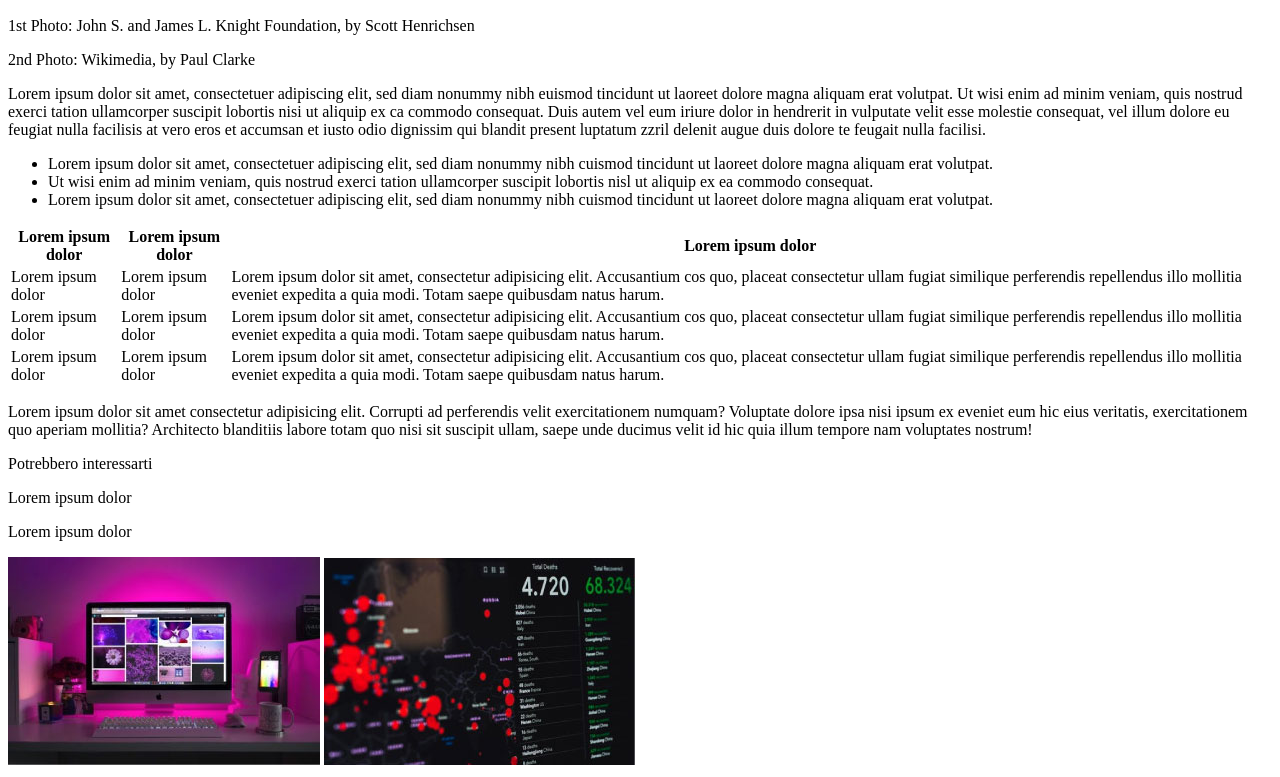
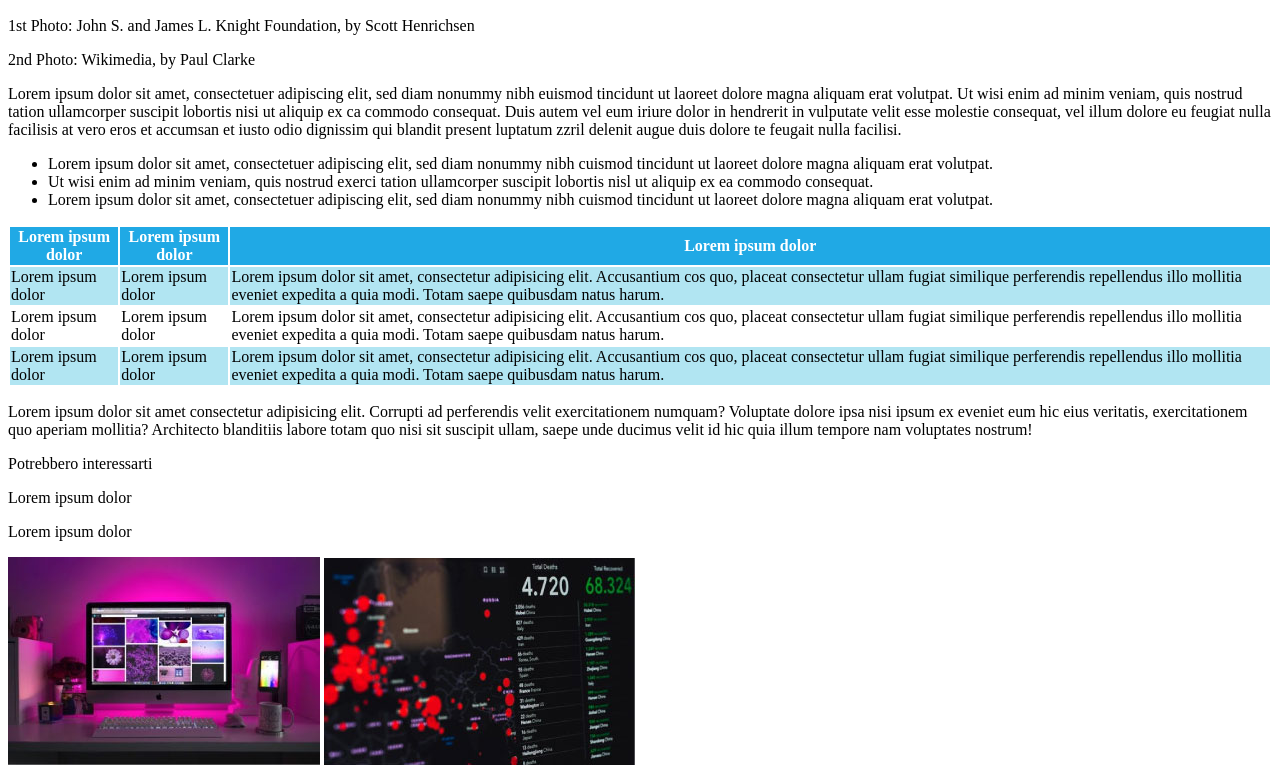
Before and after one commit to lorenzo-senettin/html-css-booleaner, a plain HTML site: page index.html in a window 1280 px wide. Shown: the part 1187-1964 px from the top of the page. Drawn offline with Linux system fonts and the light colour scheme.

Commit message:
Add css (ticket)

```diff
--- a/assets/css/style.css
+++ b/assets/css/style.css
@@ -0,0 +1,19 @@
+:root {
+  --thb-lblue: #4ea0ff;
+  --thb-blue: #20a9e5;
+  --thb-llblue: #b1e5f2;
+}
+
+#site_header {
+  background-color: var(--thb-lblue);
+}
+
+
+#top-table {
+  background-color: var(--thb-blue);
+  color: white;
+}
+
+.tablecoll {
+  background-color: var(--thb-llblue);
+}
--- a/index.html
+++ b/index.html
@@ -10,9 +10,10 @@
 
     <body>
         <header>
+            <div id="site_header">
                 <img src="./assets/img/pattern.png" alt="banner">
                 <img src="./assets/img/logo.svg" alt="The Boolenaer">
-        </header>
+            </div>
 
             <section>
                 <h1>Internet deve essere al servizio del "bene pubblico": il
@@ -31,14 +32,17 @@
                     Henrichsen</p>
                 <p>2nd Photo: Wikimedia, by Paul Clarke</p>
             </section>
+        </header>
         <!-- /header -->
 
         <div>
             <p>Lorem ipsum dolor sit amet, consectetuer adipiscing elit, sed
                 diam nonummy nibh euismod tincidunt ut laoreet dolore magna
                 aliquam erat volutpat. Ut wisi enim ad minim veniam, quis
-                nostrud exerci tation ullamcorper suscipit lobortis nisi ut
-                aliquip ex ca commodo consequat. Duis autem vel eum iriure dolor
+                nostrud tation ullamcorper suscipit lobortis
+                nisi ut
+                aliquip ex ca commodo consequat. Duis autem vel eum
+                iriure dolor
                 in hendrerit in vulputate velit esse molestie consequat, vel
                 illum dolore eu feugiat nulla facilisis at vero eros et accumsan
                 et iusto odio dignissim qui blandit present luptatum zzril
@@ -67,14 +71,14 @@
             <div>
                 <table>
                     <thead>
-                        <tr>
+                        <tr id="top-table">
                             <th>Lorem ipsum dolor</th>
                             <th>Lorem ipsum dolor</th>
                             <th>Lorem ipsum dolor</th>
                         </tr>
                     </thead>
                     <tbody>
-                        <tr>
+                        <tr class="tablecoll">
                             <td>Lorem ipsum dolor</td>
                             <td>Lorem ipsum dolor</td>
                             <td>Lorem ipsum dolor sit amet, consectetur
@@ -94,7 +98,7 @@
                                 quia modi. Totam saepe quibusdam natus
                                 harum.</td>
                         </tr>
-                        <tr>
+                        <tr class="tablecoll">
                             <td>Lorem ipsum dolor</td>
                             <td>Lorem ipsum dolor</td>
                             <td>Lorem ipsum dolor sit amet, consectetur
```
Lines whose indentation alone changed are shown as unchanged.
